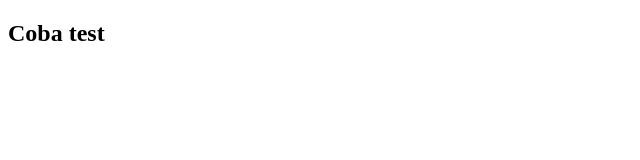
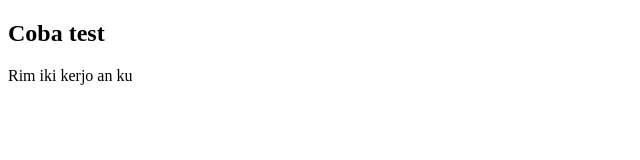
Before and after one commit to wildanjisung/mantap, a plain HTML site: page coba.html in a window 1280 px wide. Shown: the whole page, without its empty margins (0-640 px from the left). Drawn offline with Linux system fonts and the light colour scheme.

Commit message:
edit coba.html

```diff
--- a/coba.html
+++ b/coba.html
@@ -6,5 +6,6 @@
 </head>
 <body>
 	<h2>Coba test </h2>
+	<p>Rim iki kerjo an ku</p>
 </body>
 </html>
```
